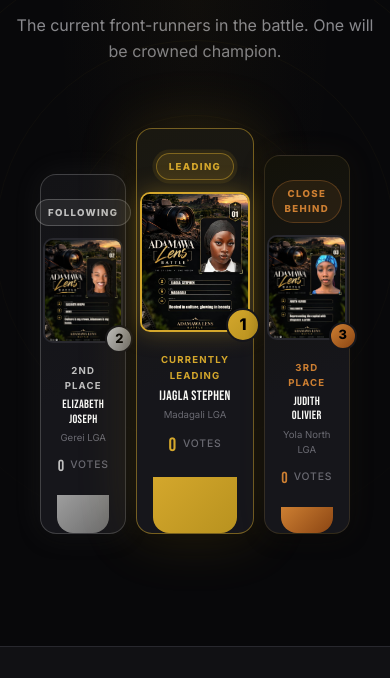
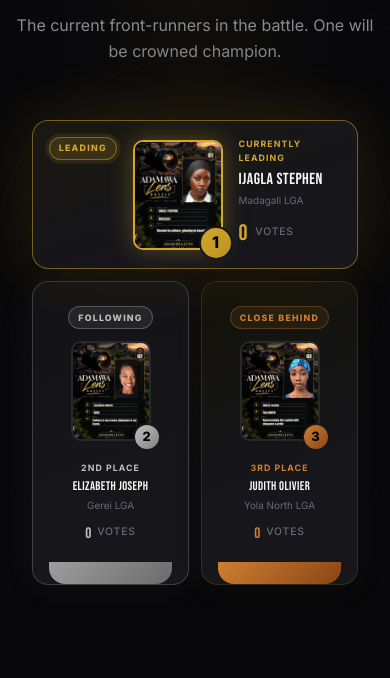
Before and after one commit to Abeltrust/ADAMAWALensBattle, a website built with Vite: page results.html in a window 390 px wide. Shown: the part 166-844 px from the top of the page. Built offline with nearby package versions, Linux system fonts and the light colour scheme; a web font is replaced by a local one.

Commit message:
style: update mobile podium responsive layout to grid with first place on top and runners-up side-by-side

```diff
--- a/style.css
+++ b/style.css
@@ -3309,18 +3309,98 @@ body {
 }
 
 /* ---- Responsive ---- */
+/* ---- Mobile: stack podium vertically ---- */
 @media (max-width: 640px) {
+  .podium-wrapper {
+    padding: 0.5rem 1rem 2rem;
+  }
+
+  /* Stack: 1st on top full-width, 2nd+3rd side-by-side below */
   .podium-stage {
-    gap: 0.6rem;
-  }
-  .podium-first .podium-photo { width: 110px; height: 140px; }
+    flex-direction: column;
+    align-items: stretch;
+    gap: 0.75rem;
+  }
+
+  /* 1st place: horizontal card (photo left, info right) */
+  .podium-first {
+    order: 1;
+    flex-direction: row;
+    align-items: center;
+    padding: 1rem;
+    gap: 1rem;
+    text-align: left;
+  }
+  .podium-first .podium-status-badge { align-self: flex-start; }
+  .podium-first .podium-photo-wrap   { flex-shrink: 0; margin-bottom: 0; }
+  .podium-first .podium-photo        { width: 90px; height: 110px; }
+  .podium-first .podium-info         { padding: 0; flex: 1; }
+  .podium-first .podium-name         { font-size: 1rem; }
+  .podium-first .podium-votes        { font-size: 1.4rem; }
+  .podium-first .podium-base         { display: none; }
+
+  /* Wrap 2nd & 3rd in a sub-row */
+  .podium-second,
+  .podium-third {
+    display: flex;
+    flex-direction: column;
+    align-items: center;
+    text-align: center;
+  }
+
+  /* Inner row wrapper for 2nd + 3rd */
+  .podium-stage::after {
+    content: '';
+    display: none;
+  }
+
+  .podium-second { order: 2; }
+  .podium-third  { order: 3; }
+
+  /* Make 2nd and 3rd sit side-by-side */
+  .podium-stage {
+    display: grid;
+    grid-template-columns: 1fr;
+    grid-template-rows: auto auto;
+  }
+
+  .podium-first  { grid-column: 1; grid-row: 1; }
+
+  /* 2nd and 3rd share row 2 */
+  .podium-second,
+  .podium-third {
+    display: flex;
+  }
+
+  .podium-stage .podium-second,
+  .podium-stage .podium-third {
+    width: 100%;
+  }
+
+  /* Re-apply grid properly for 2+3 side by side */
+  .podium-stage {
+    display: grid;
+    grid-template-columns: 1fr 1fr;
+    grid-template-rows: auto auto;
+    gap: 0.75rem;
+  }
+  .podium-first  {
+    grid-column: 1 / -1;
+    grid-row: 1;
+  }
+  .podium-second { grid-column: 1; grid-row: 2; order: unset; }
+  .podium-third  { grid-column: 2; grid-row: 2; order: unset; }
+
+  /* Size down 2nd & 3rd photos */
   .podium-second .podium-photo,
-  .podium-third  .podium-photo { width: 80px; height: 105px; }
-  .podium-first  .podium-name  { font-size: 0.85rem; }
-  .podium-name  { font-size: 0.75rem; }
-  .podium-lga   { font-size: 0.6rem; }
-  .podium-votes { font-size: 1rem; }
-  .podium-first .podium-votes { font-size: 1.2rem; }
-  .podium-medal { font-size: 1.4rem; }
-  .podium-first .podium-medal { font-size: 1.8rem; }
-}
+  .podium-third  .podium-photo { width: 80px; height: 100px; }
+  .podium-second .podium-base,
+  .podium-third  .podium-base  { height: 22px; }
+
+  /* Text scaling */
+  .podium-name         { font-size: 0.78rem; }
+  .podium-lga          { font-size: 0.62rem; }
+  .podium-votes        { font-size: 0.95rem; }
+  .podium-label        { font-size: 0.55rem; }
+  .podium-status-badge { font-size: 0.55rem; padding: 0.2rem 0.55rem; }
+}
```
